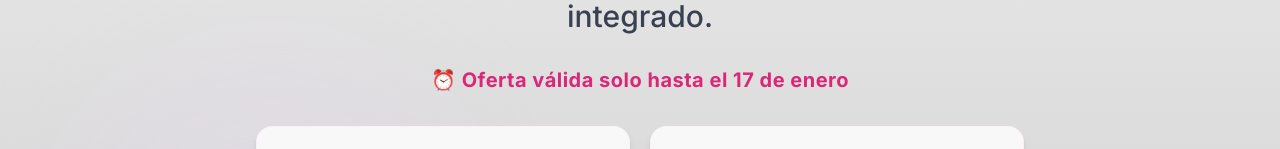
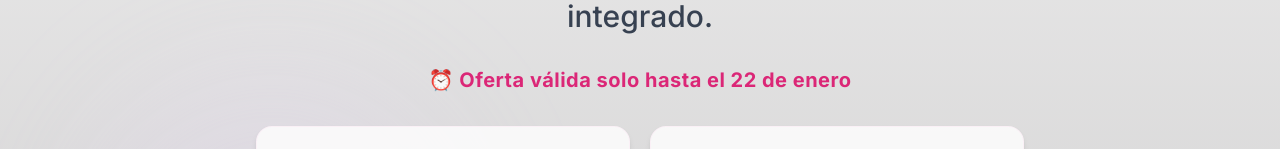
Before and after one commit to enzo369-htm/Portfolio-web, a Next.js app: page /oferta in a window 1280 px wide. Shown: the part 632-781 px from the top of the page. Built offline with nearby package versions, Linux system fonts and the light colour scheme; a web font is replaced by a local one.

Commit message:
Actualizar fecha de oferta en varios archivos para reflejar el nuevo plazo del 22 de enero.

```diff
--- a/app/oferta/page.tsx
+++ b/app/oferta/page.tsx
@@ -15,8 +15,8 @@ export default function OfertaPage() {
   useEffect(() => {
     const calculateTimeLeft = () => {
       const now = new Date()
-      // 17 de enero 2026, 18:00 (mes 0 = enero, ya que los meses van de 0-11)
-      const targetDate = new Date(2026, 0, 17, 18, 0, 0)
+      // 22 de enero 2026, 18:00 (mes 0 = enero, ya que los meses van de 0-11)
+      const targetDate = new Date(2026, 0, 22, 18, 0, 0)
       const difference = targetDate.getTime() - now.getTime()
 
       if (difference > 0) {
@@ -122,7 +122,7 @@ export default function OfertaPage() {
           </p>
 
           <p className="text-lg md:text-xl text-pink-600 font-bold tracking-wide">
-            ⏰ Oferta válida solo hasta el 17 de enero
+            ⏰ Oferta válida solo hasta el 22 de enero
           </p>
 
           <div className="grid md:grid-cols-2 gap-5 max-w-3xl mx-auto mt-16">
@@ -263,7 +263,7 @@ export default function OfertaPage() {
             $99.000 ARS
           </h2>
           <p className="text-xl md:text-2xl lg:text-3xl mb-8 font-semibold">
-            Esta promoción es por tiempo limitado y vence el <span className="font-bold underline decoration-2">17 de enero</span>.
+            Esta promoción es por tiempo limitado y vence el <span className="font-bold underline decoration-2">22 de enero</span>.
           </p>
 
           {/* Contador regresivo */}
@@ -431,7 +431,7 @@ export default function OfertaPage() {
         ></div>
         <div className="max-w-5xl mx-auto text-center opacity-0 relative z-10" data-content="true">
           <h2 className="text-4xl md:text-6xl lg:text-7xl font-display font-bold mb-10 tracking-tight drop-shadow-2xl">
-            Aprovechá la oferta antes del 17 de enero
+            Aprovechá la oferta antes del 22 de enero
           </h2>
 
           {/* Contador regresivo */}
--- a/components/Navbar.tsx
+++ b/components/Navbar.tsx
@@ -51,7 +51,7 @@ export default function Navbar() {
             className="text-sm md:text-base font-medium hover:opacity-90 transition-opacity flex items-center gap-2"
           >
             <span>✨</span>
-            <span>Oferta activa: Landing pages a $100.000 hasta el 17 de enero</span>
+            <span>Oferta activa: Landing pages a $100.000 hasta el 22 de enero</span>
             <span className="font-bold">→ Ver más</span>
           </a>
         </div>
```
